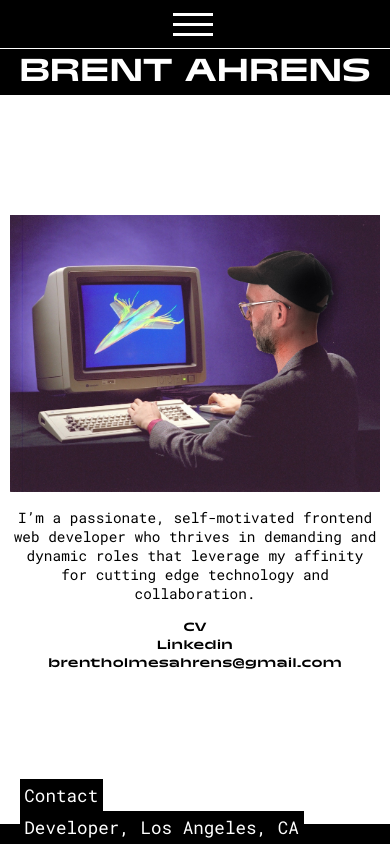
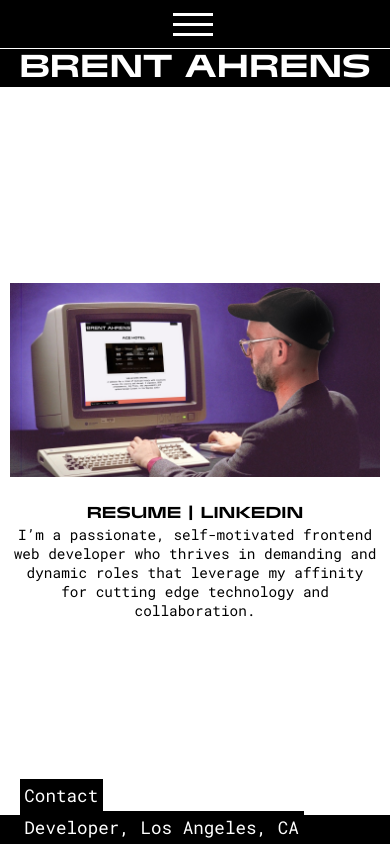
Before and after one commit to brentahrens1/brent-ahrens-new-portfolio, a React (Create React App) app: page /about in a window 390 px wide. Shown: the top 844 px of the page. Built offline with nearby package versions, Linux system fonts and the light colour scheme.

Commit message:
updates about page and adjusts global styling on hover links

```diff
--- a/src/components/About/About.js
+++ b/src/components/About/About.js
@@ -14,15 +14,15 @@ const About = () => {
                 <div className="project__inner">
                     <div className="project__content">
                             <div className="project__image">
+                                <a href="mailto:brentholmesahrens.com" target="_blank" rel="noopener noreferrer">
                                 <img src={BrentAbout} alt="Brent Ahrens | Frontend Developer" />
+                                <h1 className="project__link-popup"><a href="mailto:brentholmesahrens.com" target="_blank" rel="noopener noreferrer">Contact Me</a></h1>
+                                </a>
                             </div>
+                        <h4 className="project__tech"><a href={CV} target="_blank" rel="noopener noreferrer">Resume</a> | <a href="https://www.linkedin.com/in/brenthahrens/" target="_blank" rel="noopener noreferrer">Linkedin</a></h4>
                         <p className="project__description">I’m a passionate, self-motivated frontend web developer who thrives in demanding and dynamic roles that leverage my affinity for cutting edge technology and collaboration.</p>
-                        <div className="project__description-contact">
-                            <p><a href={CV} target="_blank" rel="noopener noreferrer">CV</a></p>
-                            <p><a href="https://www.linkedin.com/in/brenthahrens/" target="_blank" rel="noopener noreferrer">Linkedin</a></p>
-                            <p><a href="mailto:brentholmesahrens@gmail.com" target="_blank" rel="noopener noreferrer">brentholmesahrens@gmail.com</a></p>
-                        </div>
                     </div>
+                    <h1 className="project__link-mobile"><a href="mailto:brentholmesahrens.com" target="_blank" rel="noopener noreferrer">brentholmesahrens@gmail.com</a></h1>
                 </div>
             </div>
             <div className="skills">
@@ -51,7 +51,7 @@ const About = () => {
                 </div>
                 <div className="skills__contact">
                     <h1>Contact</h1>
-                    <h3><a href={CV} target="_blank" rel="noopener noreferrer">CV</a></h3>
+                    <h3><a href={CV} target="_blank" rel="noopener noreferrer">Resume</a></h3>
                     <h3><a href="https://www.linkedin.com/in/brenthahrens/" target="_blank" rel="noopener noreferrer">Linkedin</a></h3>
                     <h3><a href="mailto:brentholmesahrens@gmail.com" target="_blank" rel="noopener noreferrer">Email: brentholmesahrens@gmail.com</a></h3>
                 </div>
--- a/src/sass/_about.scss
+++ b/src/sass/_about.scss
@@ -4,11 +4,18 @@
     margin-top: 2rem;
 
     .project {
+        width: 100%;
+        height: 89vh;
         position: sticky;
         top: 0;
 
-        .project__image {
-            width: 35rem;
+        .project__link-popup {
+            white-space: nowrap;
+        }
+
+        h4 a:link, h4 a:visited {
+            color: #000;
+            font-family: 'trois-mille', Helvetica, sans-serif;
         }
 
         .project__description-contact {
@@ -65,19 +72,6 @@
 @media (max-width: 600px) {
     .about {
         margin-top: 4rem;
-
-        .project {
-            .project__description-contact{
-                width: 80%;
-                min-width: 80%;
-                flex-direction: column;
-                font-size: .9rem;
-
-                p:not(:nth-child(1)) {
-                    margin-left: 0rem;
-                }
-            }
-        }
 
         .skills {
             padding: 1rem;
--- a/src/sass/_base.scss
+++ b/src/sass/_base.scss
@@ -40,6 +40,7 @@ p {
 h1 {
     text-transform: uppercase;
     margin: 0;
+    line-height: 1;
 }
 
 ul {
--- a/src/sass/_home.scss
+++ b/src/sass/_home.scss
@@ -48,7 +48,7 @@
     margin-bottom: 0;
 }
 
-.project__description {
+.project__description, h4 {
     font-size: 1.2rem;
 }
 
@@ -81,6 +81,10 @@
 
     .project__content {
         max-width: 1200px;
+
+        .project__title {
+            font-size: 51.2px;
+        }
     }
 
     .project__link-popup {
```
Also changed, not shown: src/images/about/brent-about.jpeg.
